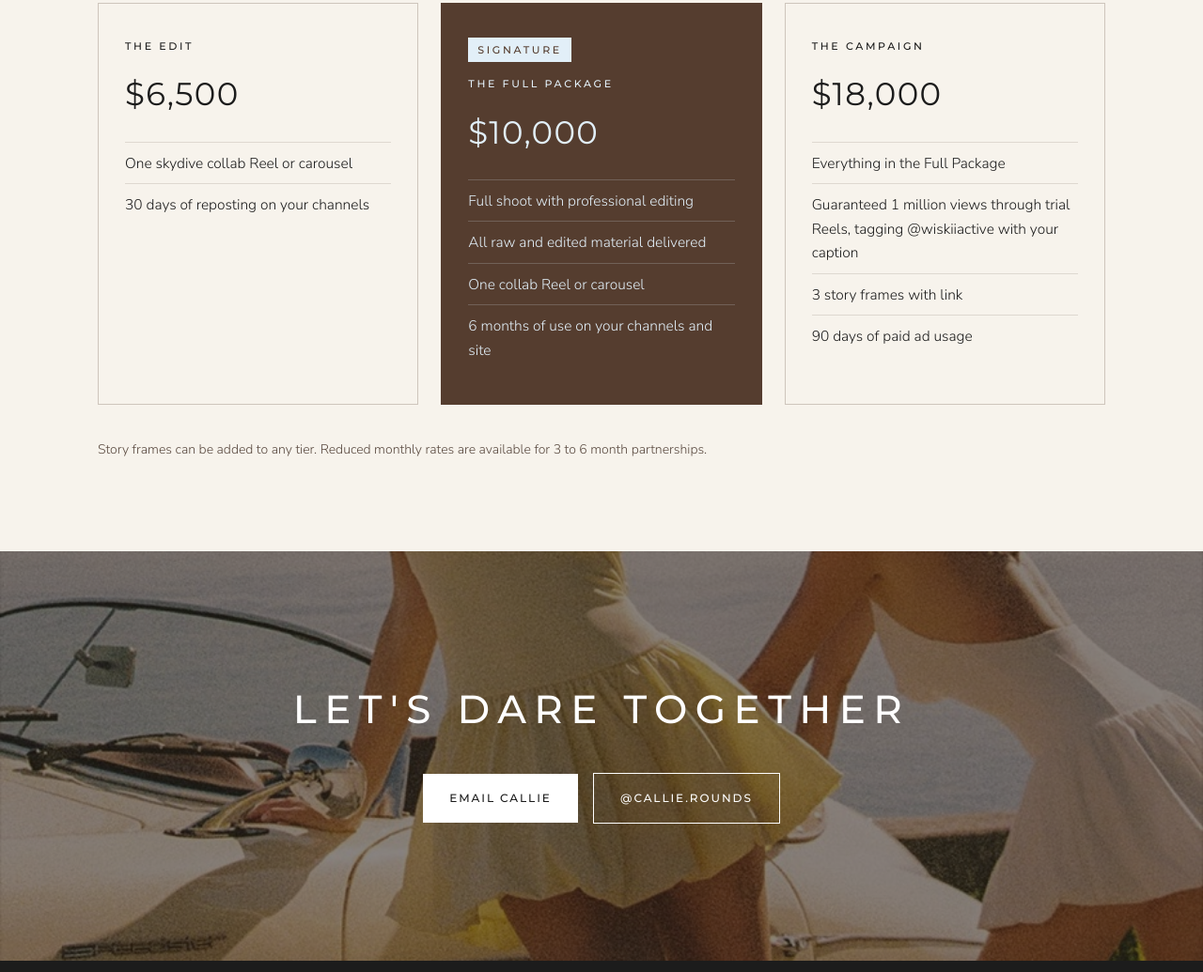
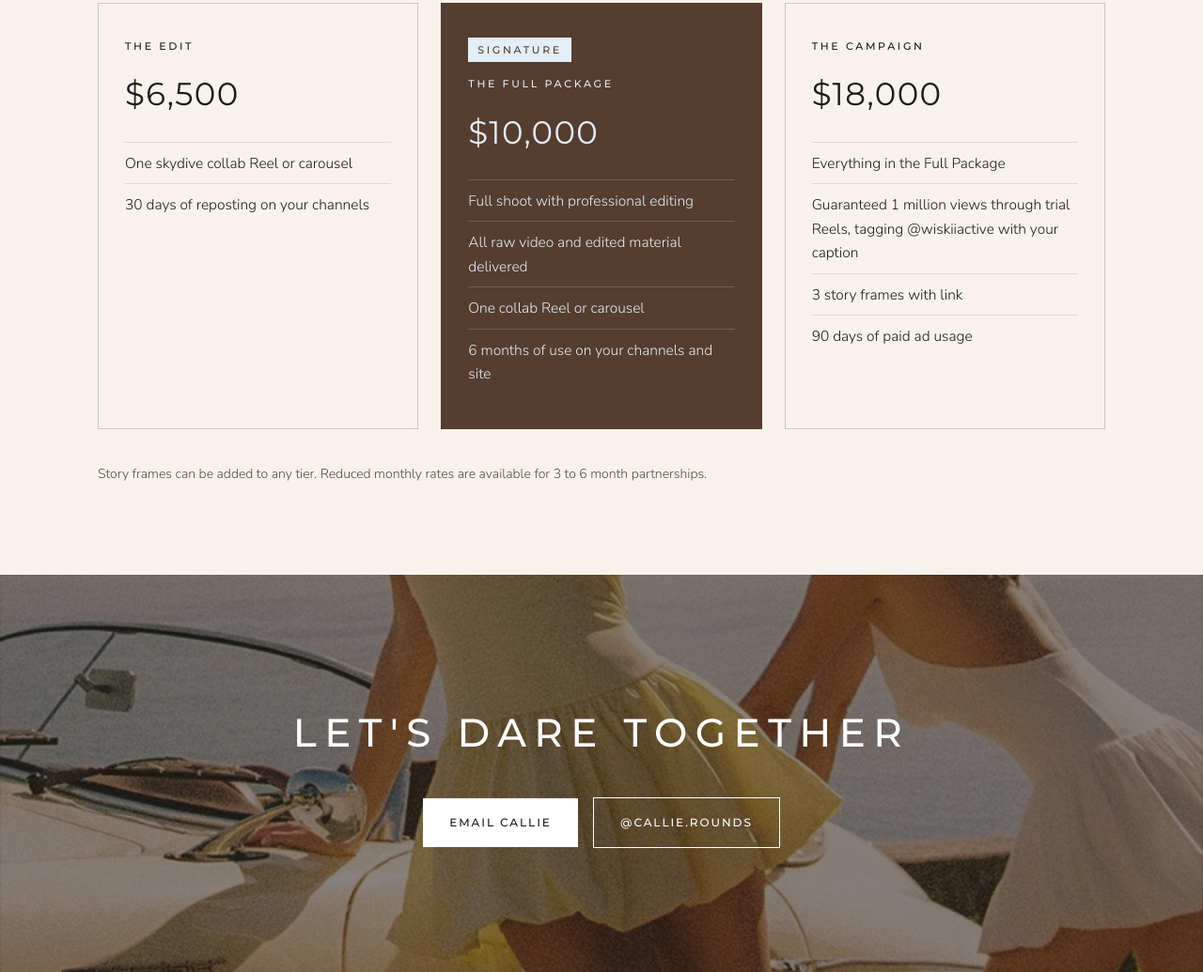
Before and after one commit to callie-rounds-media/wiskii, a plain HTML site: page index.html in a window 1280 px wide. Shown: the part 2470-3505 px from the top of the page at 94% size. Drawn offline with Linux system fonts and the light colour scheme.

Commit message:
$10K tier wording

```diff
--- a/index.html
+++ b/index.html
@@ -147,7 +147,7 @@ footer{text-align:center;padding:28px;background:var(--ink);color:var(--capri)}
         <div class="price">$10,000</div>
         <ul>
           <li>Full shoot with professional editing</li>
-          <li>All raw and edited material delivered</li>
+          <li>All raw video and edited material delivered</li>
           <li>One collab Reel or carousel</li>
           <li>6 months of use on your channels and site</li>
         </ul>
```
